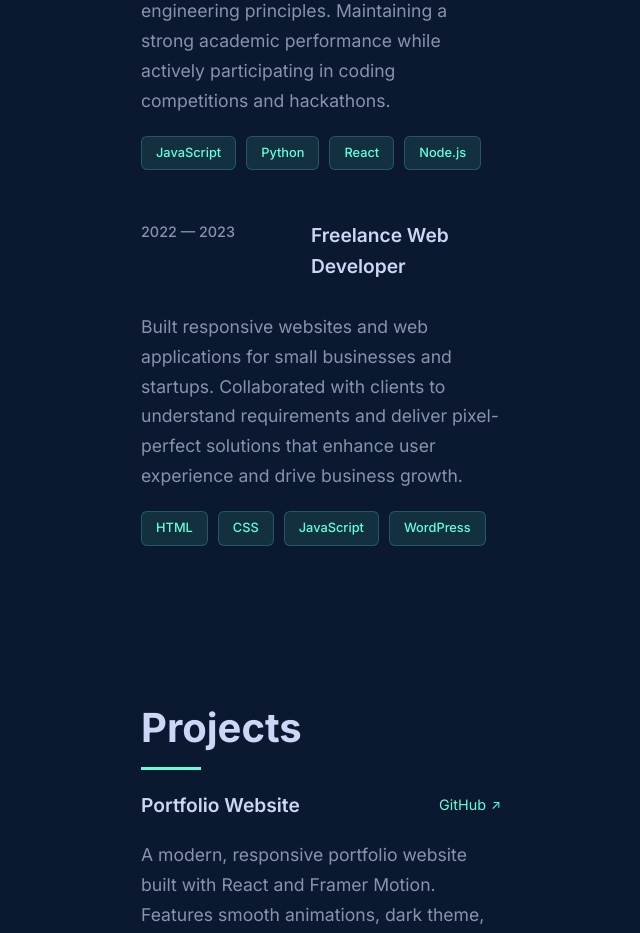
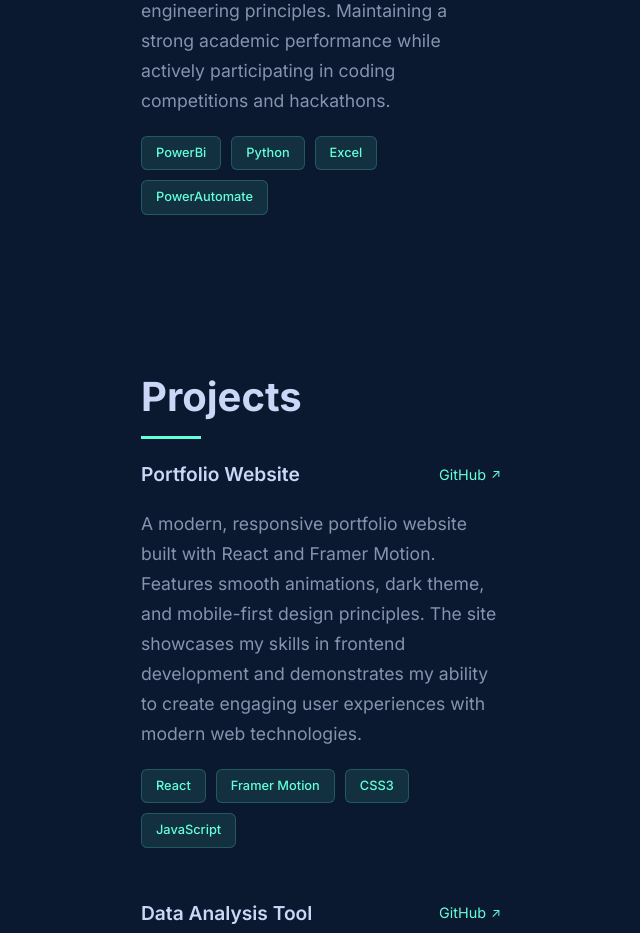
Before and after one commit to elvisThai/my-portfolio, a React (Create React App) app: page / in a window 1280 px wide. Shown: the part 1220-2153 px from the top of the page, without its empty margins (619-1259 px from the left). Built offline with nearby package versions, Linux system fonts and the light colour scheme; the HTML template or start-up script is replaced by a standard one.

Commit message:
more changes to content

```diff
--- a/src/components/About.js
+++ b/src/components/About.js
@@ -159,30 +159,10 @@ const About = () => {
                 participating in coding competitions and hackathons.
               </p>
               <div className="tech-stack">
-                <span className="tech-tag">JavaScript</span>
+                <span className="tech-tag">PowerBi</span>
                 <span className="tech-tag">Python</span>
-                <span className="tech-tag">React</span>
-                <span className="tech-tag">Node.js</span>
-              </div>
-            </div>
-
-            <div className="experience-item">
-              <div className="experience-header">
-                <span className="experience-period">2022 — 2023</span>
-                <div className="experience-title">
-                  <h3>Freelance Web Developer</h3>
-                </div>
-              </div>
-              <p>
-                Built responsive websites and web applications for small businesses and startups.
-                Collaborated with clients to understand requirements and deliver pixel-perfect solutions
-                that enhance user experience and drive business growth.
-              </p>
-              <div className="tech-stack">
-                <span className="tech-tag">HTML</span>
-                <span className="tech-tag">CSS</span>
-                <span className="tech-tag">JavaScript</span>
-                <span className="tech-tag">WordPress</span>
+                <span className="tech-tag">Excel</span>
+                <span className="tech-tag">PowerAutomate</span>
               </div>
             </div>
           </motion.div>
```
